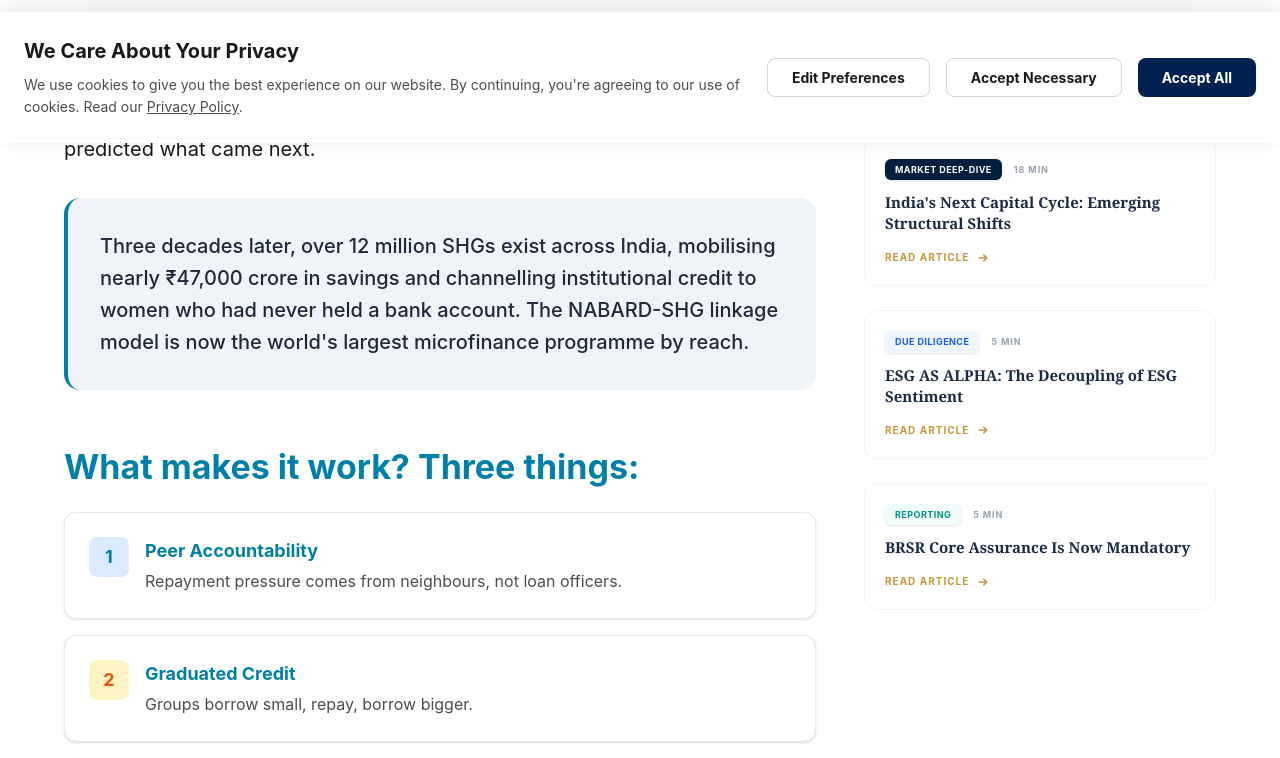
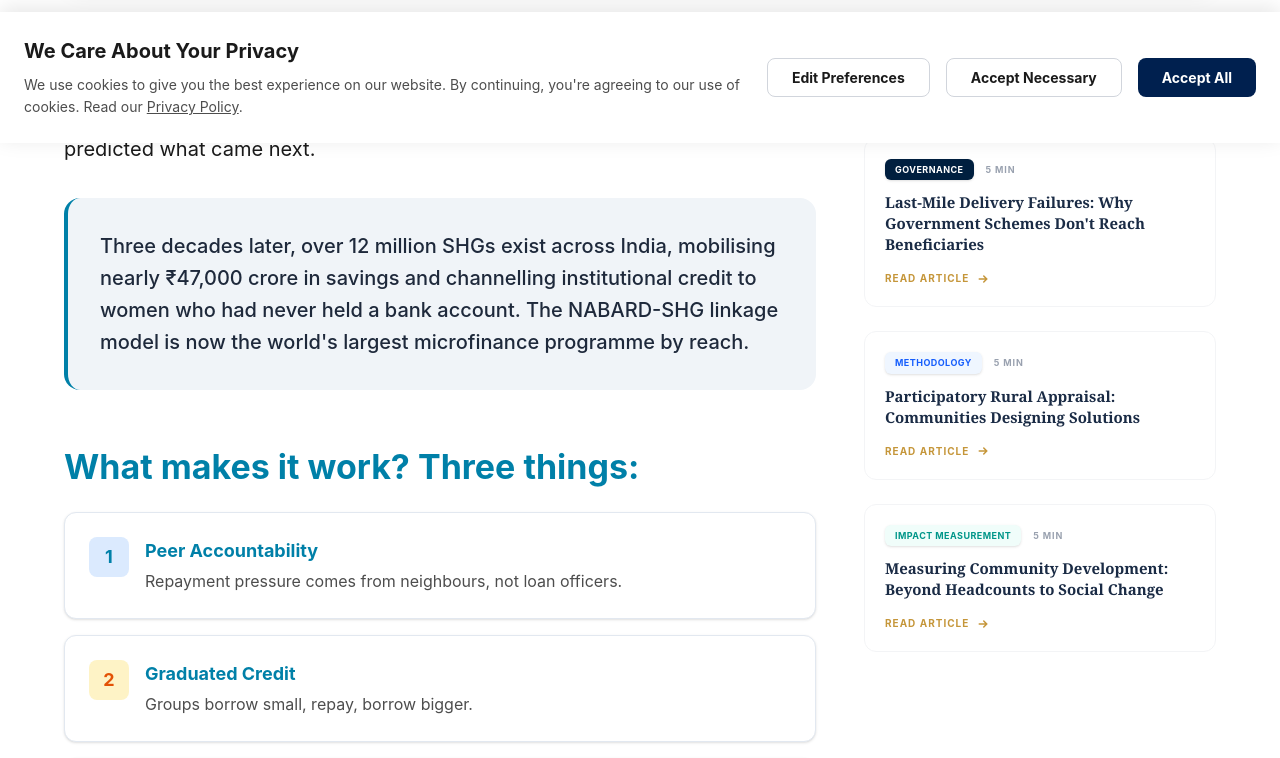
Before and after one commit to deepakumar2023/foundation, a React (Vite) app: page /insight/shgrevolution in a window 1280 px wide. Shown: the part 657-1415 px from the top of the page. Built offline with nearby package versions, Linux system fonts and the light colour scheme.

Commit message:
fixed changes

```diff
--- a/src/components/insights/ArticleSidebar.jsx
+++ b/src/components/insights/ArticleSidebar.jsx
@@ -4,22 +4,22 @@ import { Link } from 'react-router-dom';
 const ArticleSidebar = () => {
   const suggestedArticles = [
     {
-      title: "India's Next Capital Cycle: Emerging Structural Shifts",
-      category: "Market Deep-Dive",
+      title: "Last-Mile Delivery Failures: Why Government Schemes Don't Reach Beneficiaries",
+      category: "Governance",
       tagClass: "bg-[#001F3F] text-white",
       link: "/insight/lastmiledeleviery",
-      readTime: "18 min"
+      readTime: "5 min"
     },
     {
-      title: "ESG AS ALPHA: The Decoupling of ESG Sentiment",
-      category: "Due Diligence",
+      title: "Participatory Rural Appraisal: Communities Designing Solutions",
+      category: "Methodology",
       tagClass: "bg-blue-50 text-blue-600",
       link: "/insight/pra",
       readTime: "5 min"
     },
     {
-      title: "BRSR Core Assurance Is Now Mandatory",
-      category: "Reporting",
+      title: "Measuring Community Development: Beyond Headcounts to Social Change",
+      category: "Impact Measurement",
       tagClass: "bg-teal-50 text-teal-600",
       link: "/insight/measuring",
       readTime: "5 min"
```
